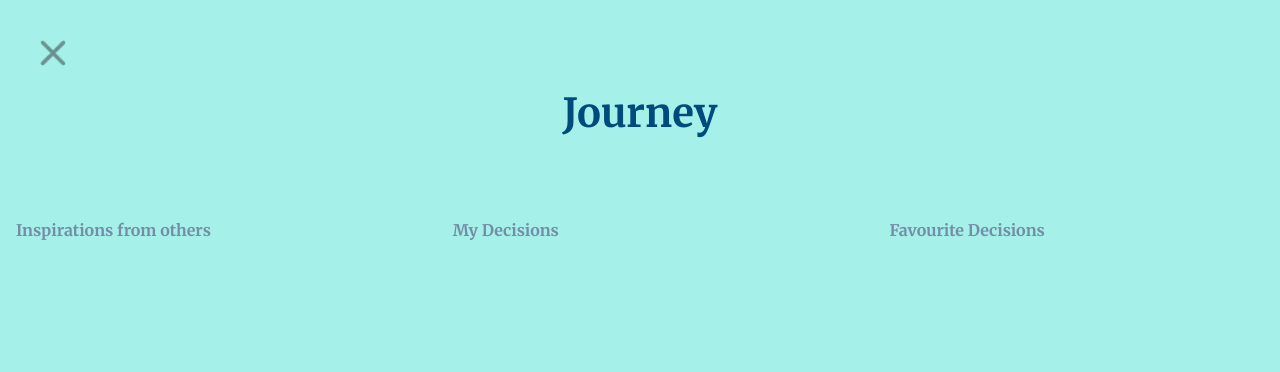
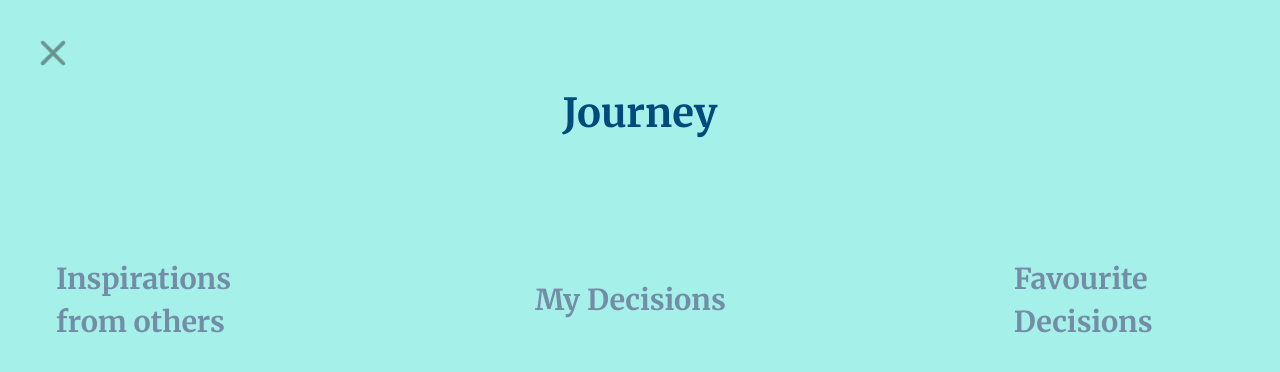
Before and after one commit to chriskokc/react-decision-making, a React (Create React App) app: page /react-decision-making/journey in a window 1280 px wide. Shown: the top 372 px of the page. Built offline with nearby package versions, Linux system fonts and the light colour scheme; no server answers; the HTML template or start-up script is replaced by a standard one.

Commit message:
added media queries to HorizontalNavBar.

```diff
--- a/src/components/HorizontalNavBar/HorizontalNavBar.scss
+++ b/src/components/HorizontalNavBar/HorizontalNavBar.scss
@@ -3,7 +3,6 @@
 .navbar {
     padding: 1rem;
     display: flex;
-    flex-direction: row;
     justify-content: space-between;
     align-items: center;
     gap: 0.3rem;
@@ -21,3 +20,28 @@
         }
     }
 }
+
+@media screen and (min-width: $tablet-breakpoint) {
+    .navbar {
+        padding: 1.8rem;
+        gap: 1rem;
+
+        &__item {
+            font-size: 1.5rem;
+            width: 25%;
+        }
+    }
+}
+
+@media screen and (min-width: $desktop-breakpoint) {
+    .navbar {
+        padding: 3.5rem;
+        gap: 1rem;
+
+        &__item {
+            font-size: 1.8rem;
+            width: 18%;
+
+        }
+    }
+}
```
